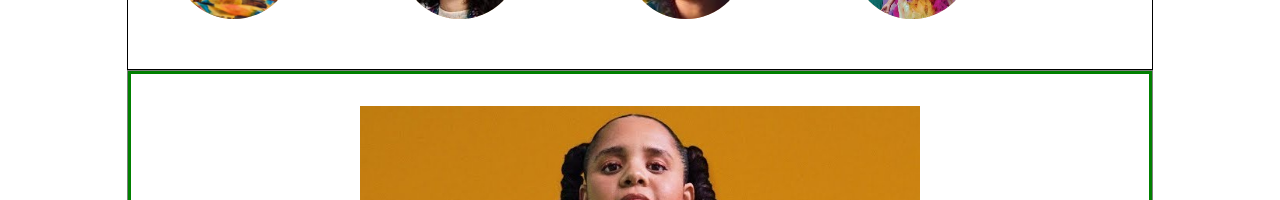
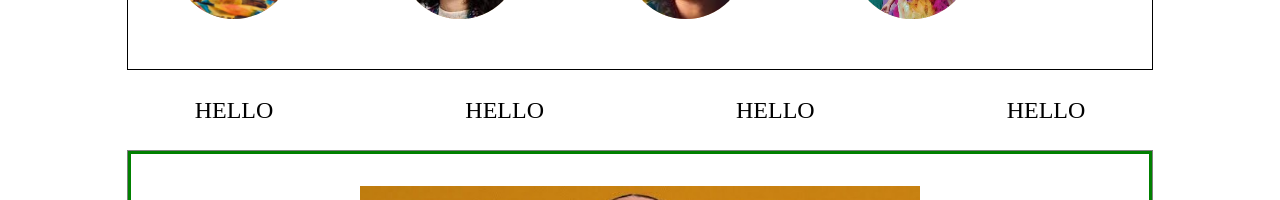
Before and after one commit to gabrielaacha/instagram-interface-mockup-with-REACT, a React (Create React App) app: page / in a window 1280 px wide. Shown: the part 525-725 px from the top of the page. Built offline with nearby package versions, Linux system fonts and the light colour scheme.

Commit message:
postmenu

```diff
--- a/src/App.js
+++ b/src/App.js
@@ -7,6 +7,8 @@ import Aux from "./hoc/Aux";
 import HeaderElements from "./components/Header/HeaderElements";
 import NavigationElements from "./components/Navigation/NavigationElements";
 import PostGridElements from "./components/PostGrid/PostGridElements";
+import PostMenuElements from "./components/PostMenu/PostMenuElements";
+
 import StoriesElements from "./components/Stories/StoriesElements";
 
 export default class App extends Component {
@@ -27,9 +29,9 @@ export default class App extends Component {
     return (
       <Aux>
         <NavigationElements />
-
         <HeaderElements data={this.state.dataStories} />
         <StoriesElements data={this.state.dataStories} />
+        <PostMenuElements />
         <PostGridElements data={this.state.data} />
       </Aux>
     );
--- /dev/null
+++ b/src/components/PostMenu/PostMenuElement/PostMenuElementCategory.js
@@ -0,0 +1,7 @@
+import React from "react";
+
+const postMenuElementCategory = (props) => {
+  return <div className="post-menu-element__category">HELLO</div>;
+};
+
+export default postMenuElementCategory;
--- a/src/components/PostMenu/PostMenuElements.js
+++ b/src/components/PostMenu/PostMenuElements.js
@@ -0,0 +1,18 @@
+import React from "react";
+import Aux from "../../hoc/Aux";
+import PostMenuElementCategory from "./PostMenuElement/PostMenuElementCategory";
+
+const postMenuElements = (props) => {
+  return (
+    <Aux>
+      <div className="post-menu-elements">
+        <PostMenuElementCategory />
+        <PostMenuElementCategory />
+        <PostMenuElementCategory />
+        <PostMenuElementCategory />
+      </div>
+    </Aux>
+  );
+};
+
+export default postMenuElements;
--- a/src/scss/layout/_body.scss
+++ b/src/scss/layout/_body.scss
@@ -2,5 +2,5 @@
   display: flex;
   flex-direction: column;
   align-items: center;
-  background-color: rgb(167, 44, 44);
+  background-color: lime;
 }
--- /dev/null
+++ b/src/scss/layout/_postMenu.scss
@@ -0,0 +1,11 @@
+.post-menu-elements {
+  height: 10vh;
+  display: flex;
+  justify-content: center;
+  align-items: center;
+}
+
+.post-menu-element__category {
+  margin: 0 6rem;
+  font-size: 1.5rem;
+}
--- a/src/scss/main.scss
+++ b/src/scss/main.scss
@@ -14,7 +14,7 @@
 
 @import "layout/grid";
 @import "layout/header";
-@import "layout/tags";
+@import "layout/postMenu";
 @import "layout/nav";
 @import "layout/stories";
 @import "layout/body";
```
Also changed, not shown: src/scss/layout/_tags.scss (deleted).
